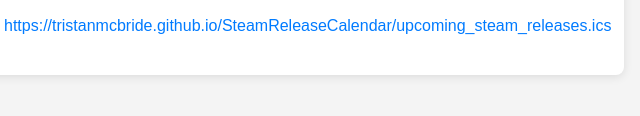
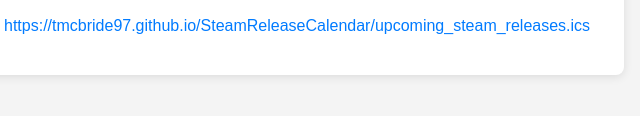
Before and after one commit to subatomic103/SteamReleaseCalendar, a website: page index.html in a window 1280 px wide. Shown: the part 408-524 px from the top of the page, 336-976 px from the left. Drawn offline with Linux system fonts and the light colour scheme.

Commit message:
Update index.html

```diff
--- a/index.html
+++ b/index.html
@@ -55,7 +55,7 @@
 
     <a class="calendar-link" href="upcoming_steam_releases.ics" download>Download the Calendar</a>
     <p>To subscribe in your calendar app, copy this URL and add it as a new calendar subscription:</p>
-    <p><a href="https://tristanmcbride.github.io/SteamReleaseCalendar/upcoming_steam_releases.ics">https://tristanmcbride.github.io/SteamReleaseCalendar/upcoming_steam_releases.ics</a></p>
+    <p><a href="https://tmcbride97.github.io/SteamReleaseCalendar/upcoming_steam_releases.ics">https://tmcbride97.github.io/SteamReleaseCalendar/upcoming_steam_releases.ics</a></p>
   </div>
 </body>
 </html>
```
